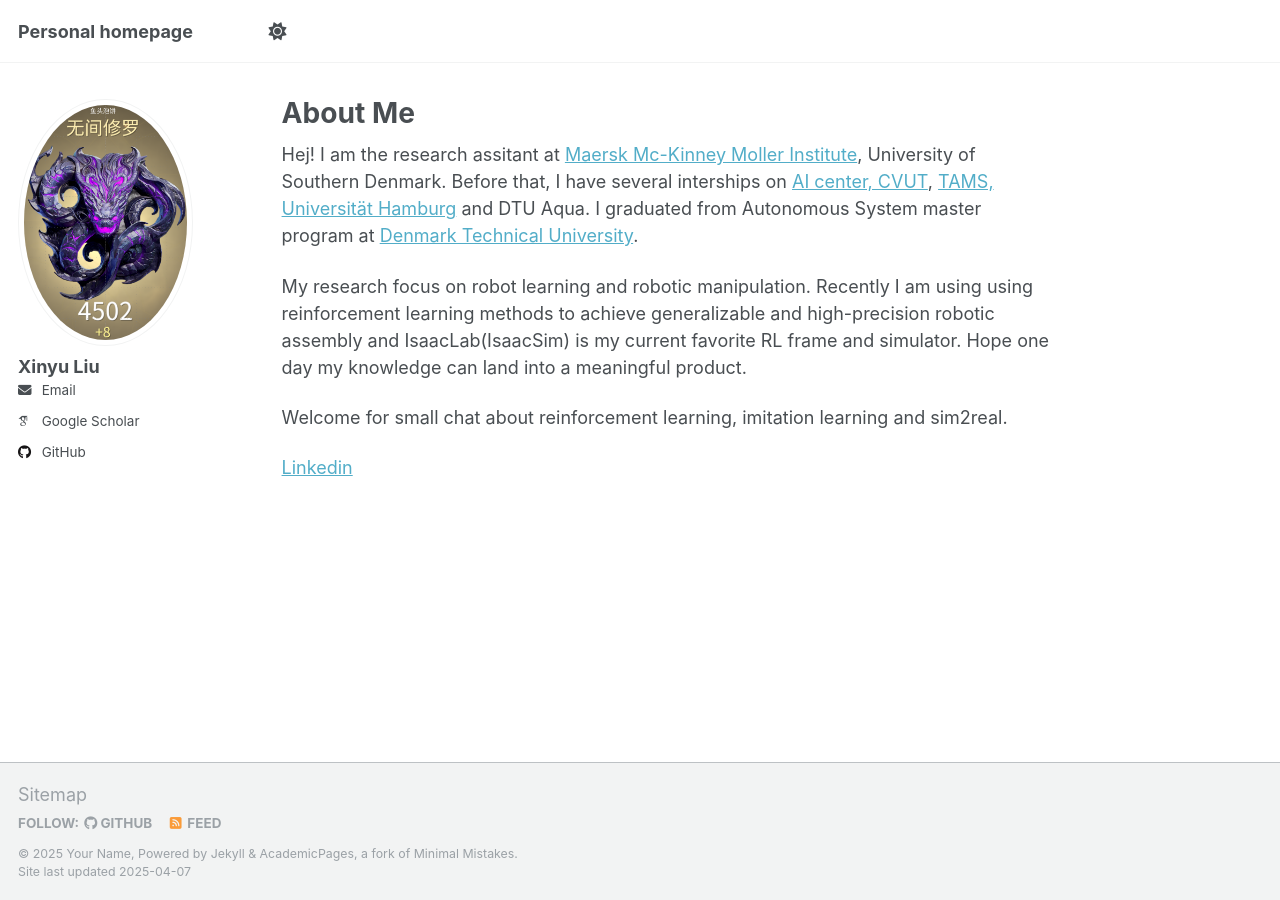
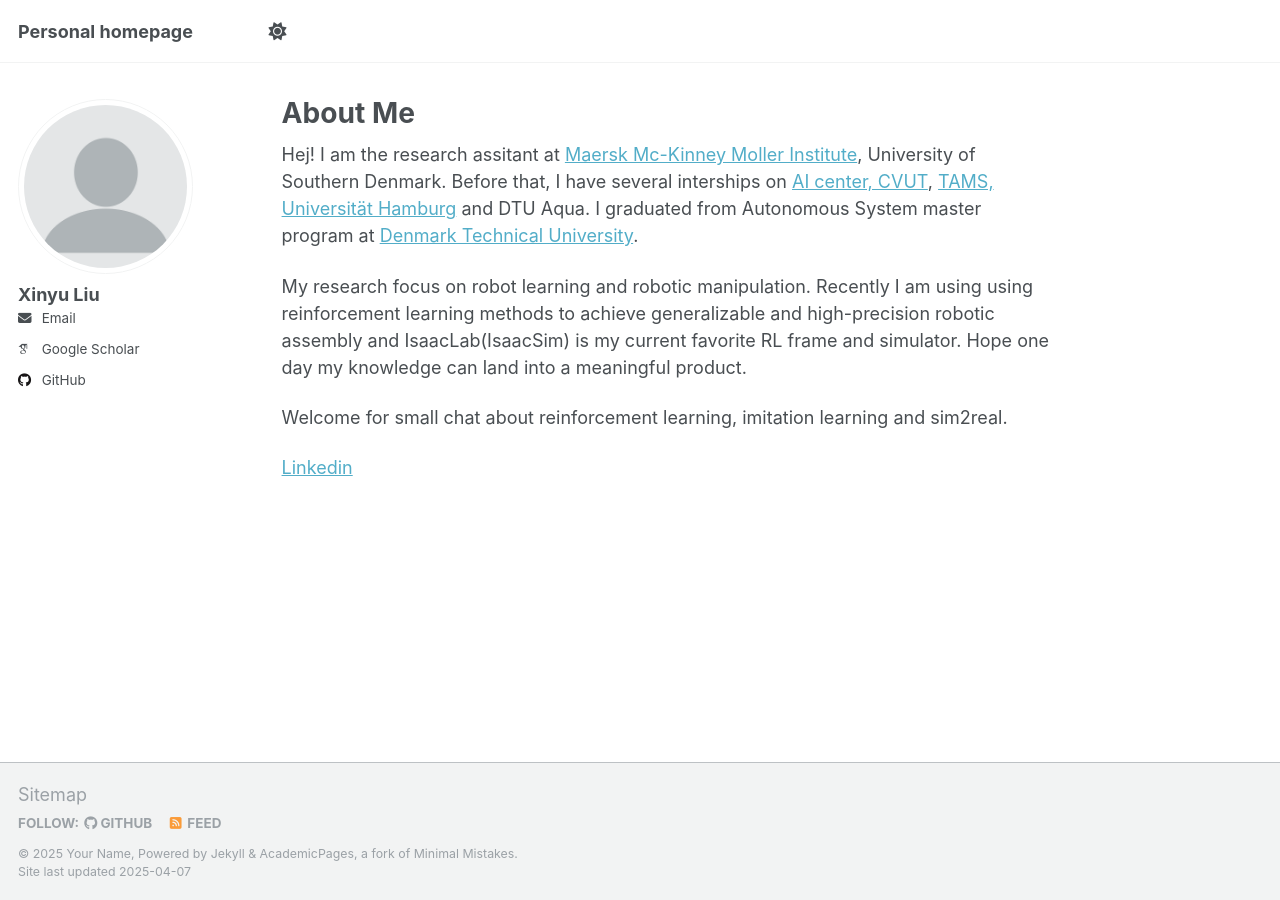
Before and after one commit to calmdw/calmdw.github.io, a Jekyll site: the page built from _pages/about.md, in a window 1280 px wide. Built offline with Jekyll 4.4.1, drawn with Linux system fonts in a browser that asks for light colours; some web fonts are replaced.

Commit message:
Update _config.yml

```diff
--- a/_config.yml
+++ b/_config.yml
@@ -22,7 +22,7 @@
 #               Additional customization can be done by editing /_includes/author-profile.html
 author:
   # Biographic information
-  avatar           : "photo_naraka.png"
+  avatar           : "profile.png"
   name             : "Xinyu Liu"
   pronouns         : # example: "she/her"
   bio              : #"Short biography for the left-hand sidebar"
```
